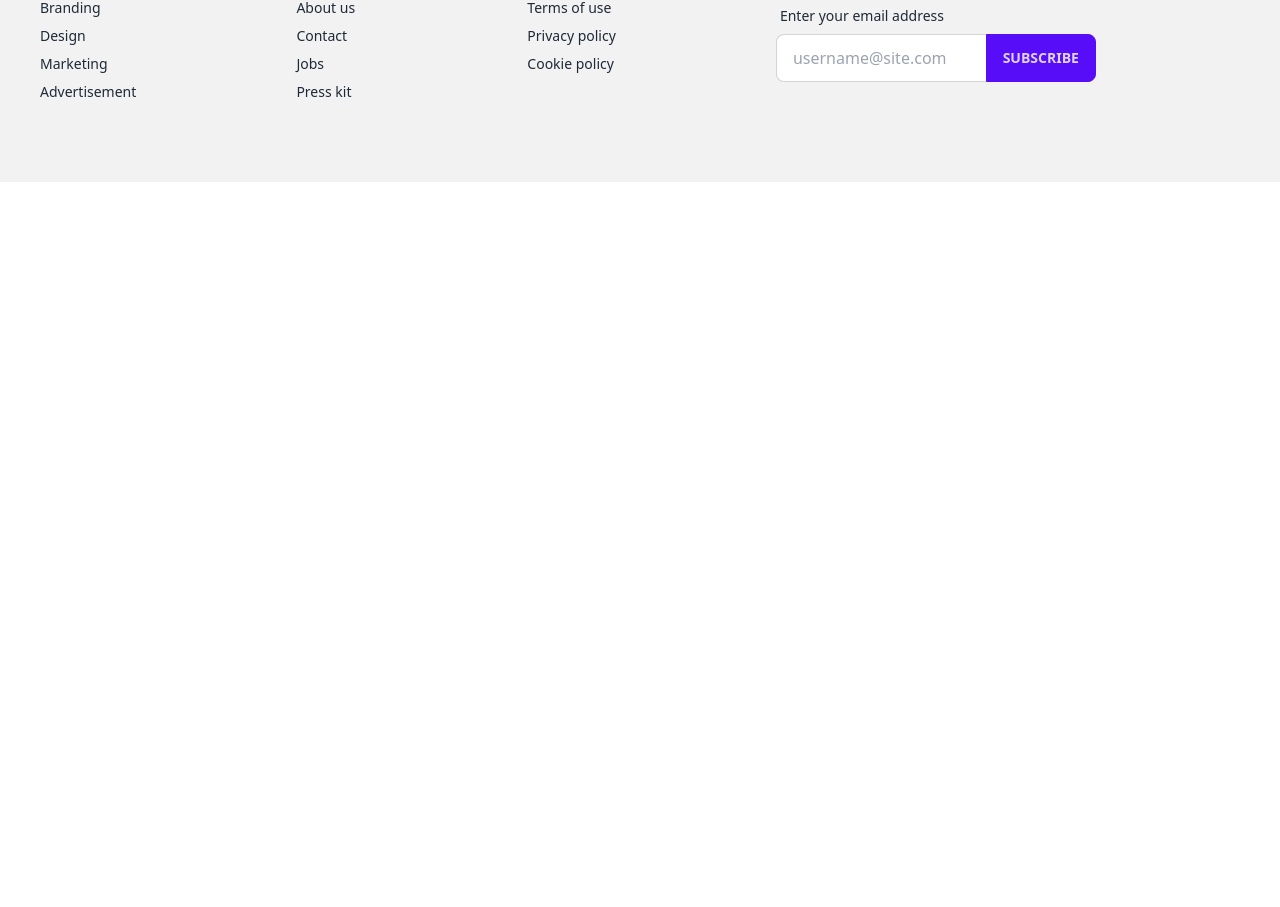
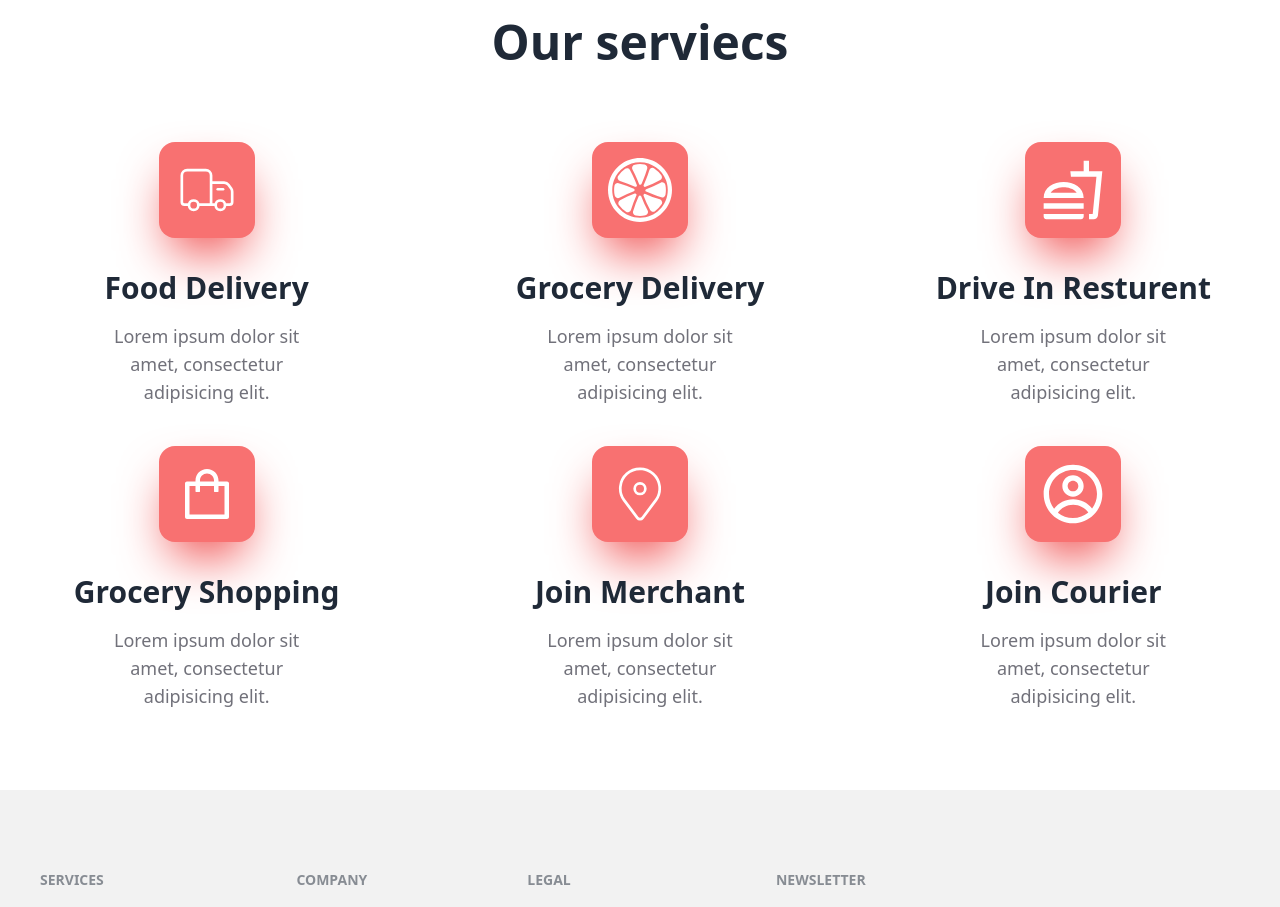
Before and after one commit to tanishaislam/beauty-shop-client-assignment-10, a React (Vite) app: page / in a window 1280 px wide. Shown: the part 838-1745 px from the top of the page. Before the commit the page ends 1020 px from the top, so only its background shows below. Built offline with nearby package versions, Linux system fonts and the light colour scheme; no server answers.

Commit message:
our service area is done

```diff
--- a/package.json
+++ b/package.json
@@ -10,11 +10,13 @@
     "preview": "vite preview"
   },
   "dependencies": {
+    "firebase": "^10.5.0",
     "localforage": "^1.10.0",
     "match-sorter": "^6.3.1",
     "prop-types": "^15.8.1",
     "react": "^18.2.0",
     "react-dom": "^18.2.0",
+    "react-icons": "^4.11.0",
     "react-router-dom": "^6.17.0",
     "sort-by": "^1.2.0"
   },
--- a/src/Components/Home/ErrorPage.jsx
+++ b/src/Components/Home/ErrorPage.jsx
@@ -5,8 +5,9 @@ const ErrorPage = () => {
     return (
         <div className="text-center mt-28">
             <div className="flex justify-center h-[60vh]">
-            <img src="https://i.ibb.co/PhGb4y4/985748436085f06bb2bd63686ff491a5.jpg" alt="" />
+            <img src="https://i.ibb.co/ScqQXsv/error.png" alt="" />
             </div>
+            <p className="uppercase text-xl text-red-500 font-semibold pb-7">The page dose not exist .</p>
             <Link to='/' className="bg-zinc-700 text-white py-2 px-5 rounded-lg ">Go Back Home</Link>
         </div>
     );
--- a/src/Components/Home/Header.jsx
+++ b/src/Components/Home/Header.jsx
@@ -1,10 +1,12 @@
 import Banner from "../Navber/Banner";
 import Footer from "../Navber/Footer";
+import Services from "../Navber/Services";
 
 const Header = () => {
     return (
         <div>
             <Banner></Banner>
+            <Services></Services>
             <Footer></Footer>
         </div>
     );
--- a/src/Components/LogReg/Register.jsx
+++ b/src/Components/LogReg/Register.jsx
@@ -1,6 +1,20 @@
+import { useContext } from "react";
 import { Link } from "react-router-dom";
+import { AuthContext } from "../../firebase/Providers/AuthProviders";
 
 const Register = () => {
+    const {createUser} = useContext(AuthContext)
+    const handleLoginUser =(e)=>{
+        e. preventDefault();
+        const name = e.target.name.value;
+        const photo = e.target.photo.value;
+        const email = e.target.email.value;
+        const password = e.target.password.value;
+        console.log(email, password, name, photo)
+        createUser(email, password)
+        .then(result => console.log(result.user))
+        .catch(error => console.error(error))
+    }
     return (
         <div>
             <div className="hero h-[90vh] container mx-auto flex justify-center lg:flex-row flex-col items-center">
@@ -11,7 +25,7 @@ const Register = () => {
                 <div className="card flex-shrink-0 w-full  shadow-2xl bg-base-100 px-7">
                 <h1 className="text-2xl font-bold mb-4 text-center pt-10">Please <span className="text-orange-500">Register now!</span></h1>
                 <p className="text-center"> laborum cum iure temporibus rerum. Totam, repellat voluptatem.</p>
-                <form className="card-body">
+                <form onSubmit={handleLoginUser} className="card-body">
                     <div className="flex gap-5 lg:flex-row flex-col">
                     <div className="form-control">
                     <label className="label">
--- a/src/Components/Navber/Banner.jsx
+++ b/src/Components/Navber/Banner.jsx
@@ -4,7 +4,7 @@ const Banner = () => {
     return (
         <div>
             <div className=" bg-no-repeat bg-cover bg-[url('https://i.ibb.co/0M9p1Gr/ella-olsson-o-PBj-WBCc-AEo-unsplash.jpg')]">
-            <div className="text-center h-[80vh] flex justify-center items-center flex-col bg-white bg-opacity-60">
+            <div className="text-center h-[90vh] flex justify-center items-center flex-col bg-white bg-opacity-60">
                 <div data-aos="fade-up"  data-aos-duration="1000">
                 <h1 className="lg:text-6xl md:text-4xl text-3xl font-extrabold font-norican text-black">Order Your Food & Enjoy <br /> The Test</h1>
                 <p className="text-lg mt-8 lg:w-1/2 md:w-1/2 w-auto m-auto text-zinc-700 font-semibold">Lorem ipsum, dolor sit amet consectetur adipisicing elit. Voluptatibus, ipsam corrupti officia facere omnis, natus beatae in neque porro, nihil maxime sunt. Dolores aut mollitia nihil .</p>
--- a/src/Components/Navber/Navber.jsx
+++ b/src/Components/Navber/Navber.jsx
@@ -1,6 +1,14 @@
+import { useContext } from "react";
 import { NavLink } from "react-router-dom";
+import { AuthContext } from "../../firebase/Providers/AuthProviders";
 
 const Navber = () => {
+    const {user, logOutUser}= useContext(AuthContext);
+    const handleSignOut = ()=>{
+        logOutUser()
+        .then()
+        .catch()
+    }
     const navlinks = <>
         <li><NavLink to='/'>Home</NavLink></li>
         <li><NavLink to='/addProduct'>Add Product</NavLink></li>
@@ -31,8 +39,18 @@ const Navber = () => {
                 </ul>
             </div>
             <div className="navbar-end">
+            {
+                user ?
+                <>
+                <span className="font-semibold pr-5">{user.email}</span>
+                <button onClick={handleSignOut} className='bg-orange-500 text-white py-2 px-5 rounded-md font-semibold'>sign out</button></>
+                :
+
                 <NavLink to='/login' className='bg-orange-500 text-white py-2 px-5 rounded-md font-semibold'>Login</NavLink>
+
+            }
             </div>
+
             </div>
         </div>
     );
--- /dev/null
+++ b/src/Components/Navber/Services.jsx
@@ -0,0 +1,48 @@
+import { CiDeliveryTruck , CiLocationOn} from 'react-icons/ci';
+import { SiJuce } from 'react-icons/si';
+import { MdOutlineFastfood } from 'react-icons/md';
+import { AiOutlineShopping } from 'react-icons/ai';
+import { CgProfile } from 'react-icons/cg';
+
+
+const Services = () => {
+    return (
+        <div className='container mx-auto'>
+            <h1 className="text-center font-bold text-5xl py-14">Our serviecs</h1>
+            <div className='grid grid-cols-3 gap-5 mb-20'>
+                <div className='text-center'>
+                    <CiDeliveryTruck className='text-8xl bg-red-400 text-white p-4 rounded-2xl shadow-2xl shadow-red-500 my-5 m-auto'></CiDeliveryTruck>
+                    <h2 className='text-3xl font-bold my-4 pt-3'>Food Delivery</h2>
+                    <p className='text-lg text-zinc-500 w-1/2 m-auto'>Lorem ipsum dolor sit amet, consectetur adipisicing elit. </p>
+                </div>
+                <div className='text-center'>
+                    <SiJuce className='text-8xl bg-red-400 text-white p-4 rounded-2xl shadow-2xl shadow-red-500 my-5 m-auto'></SiJuce>
+                    <h2 className='text-3xl font-bold my-4 pt-3'>Grocery Delivery</h2>
+                    <p className='text-lg text-zinc-500 w-1/2 m-auto'>Lorem ipsum dolor sit amet, consectetur adipisicing elit. </p>
+                </div>
+                <div className='text-center'>
+                    <MdOutlineFastfood className='text-8xl bg-red-400 text-white p-4 rounded-2xl shadow-2xl shadow-red-500 my-5 m-auto'></MdOutlineFastfood>
+                    <h2 className='text-3xl font-bold my-4 pt-3'>Drive In Resturent</h2>
+                    <p className='text-lg text-zinc-500 w-1/2 m-auto'>Lorem ipsum dolor sit amet, consectetur adipisicing elit. </p>
+                </div>
+                <div className='text-center'>
+                    <AiOutlineShopping className='text-8xl bg-red-400 text-white p-4 rounded-2xl shadow-2xl shadow-red-500 my-5 m-auto'></AiOutlineShopping>
+                    <h2 className='text-3xl font-bold my-4 pt-3'>Grocery Shopping</h2>
+                    <p className='text-lg text-zinc-500 w-1/2 m-auto'>Lorem ipsum dolor sit amet, consectetur adipisicing elit. </p>
+                </div>
+                <div className='text-center'>
+                    <CiLocationOn className='text-8xl bg-red-400 text-white p-4 rounded-2xl shadow-2xl shadow-red-500 my-5 m-auto'></CiLocationOn>
+                    <h2 className='text-3xl font-bold my-4 pt-3'>Join Merchant</h2>
+                    <p className='text-lg text-zinc-500 w-1/2 m-auto'>Lorem ipsum dolor sit amet, consectetur adipisicing elit. </p>
+                </div>
+                <div className='text-center'>
+                    <CgProfile className='text-8xl bg-red-400 text-white p-4 rounded-2xl shadow-2xl shadow-red-500 my-5 m-auto'></CgProfile>
+                    <h2 className='text-3xl font-bold my-4 pt-3'>Join Courier</h2>
+                    <p className='text-lg text-zinc-500 w-1/2 m-auto'>Lorem ipsum dolor sit amet, consectetur adipisicing elit. </p>
+                </div>
+            </div>
+        </div>
+    );
+};
+
+export default Services;
--- /dev/null
+++ b/src/firebase/Providers/AuthProviders.jsx
@@ -0,0 +1,52 @@
+import { GoogleAuthProvider, createUserWithEmailAndPassword, getAuth, onAuthStateChanged, signInWithEmailAndPassword, signInWithPopup, signOut } from "firebase/auth";
+import app from "../firebase.config";
+import { createContext, useEffect, useState } from "react";
+
+
+const auth = getAuth(app);
+export const AuthContext = createContext(null);
+const googleProviders = new GoogleAuthProvider();
+
+
+const AuthProviders = ({children}) => {
+    const [user, setUser]= useState(null);
+    const [loading, setLoading]= useState(true);
+
+    const createUser = (email, password) =>{
+        return createUserWithEmailAndPassword(auth, email,password)
+    }
+    const signInUser = (email, password)=>{
+        return signInWithEmailAndPassword(auth, email, password)
+    }
+    const googleSignIn = ()=>{
+        return signInWithPopup(auth, googleProviders)
+    }
+    const logOutUser = ()=>{
+        return signOut(auth)
+    }
+    useEffect(()=>{
+        const unSubscribe = onAuthStateChanged(auth, currentUser=>{
+            console.log('this is curernt user', currentUser)
+            setUser(currentUser)
+        });
+        return ()=>{
+            unSubscribe()
+        }
+    },[])
+
+    const authInfo ={
+        user,
+        loading,
+        createUser,
+        signInUser,
+        googleSignIn,
+        logOutUser,
+    }
+    return (
+        <AuthContext.Provider value={authInfo}>
+                {children}
+            </AuthContext.Provider>
+    );
+};
+
+export default AuthProviders;
--- /dev/null
+++ b/src/firebase/firebase.config.js
@@ -0,0 +1,18 @@
+// Import the functions you need from the SDKs you need
+import { initializeApp } from "firebase/app";
+// TODO: Add SDKs for Firebase products that you want to use
+// https://firebase.google.com/docs/web/setup#available-libraries
+
+// Your web app's Firebase configuration
+const firebaseConfig = {
+  apiKey: "AIzaSyDp5q9vBgXgQ6BtdGwjR4Cb4GDnL1n_WgA",
+  authDomain: "assaignment-10-b4467.firebaseapp.com",
+  projectId: "assaignment-10-b4467",
+  storageBucket: "assaignment-10-b4467.appspot.com",
+  messagingSenderId: "925231574553",
+  appId: "1:925231574553:web:f709496b31e7724e204488"
+};
+
+// Initialize Firebase
+const app = initializeApp(firebaseConfig);
+export default app;
--- a/src/main.jsx
+++ b/src/main.jsx
@@ -10,6 +10,7 @@ import Header from './Components/Home/Header';
 import Login from './Components/LogReg/Login';
 import ErrorPage from './Components/Home/ErrorPage';
 import Register from './Components/LogReg/Register';
+import AuthProviders from './firebase/Providers/AuthProviders';
 
 const createMainRouter = createBrowserRouter([
   {
@@ -35,6 +36,8 @@ const createMainRouter = createBrowserRouter([
 
 ReactDOM.createRoot(document.getElementById('root')).render(
   <React.StrictMode>
+  <AuthProviders>
   <RouterProvider router={createMainRouter} />
+  </AuthProviders>
 </React.StrictMode>
 )
```
Also changed, not shown: src/Components/LogReg/Login.jsx (+24 -1 lines), src/assets/error.png (added), 1 other file (tests, documents, lock files or other folders).
